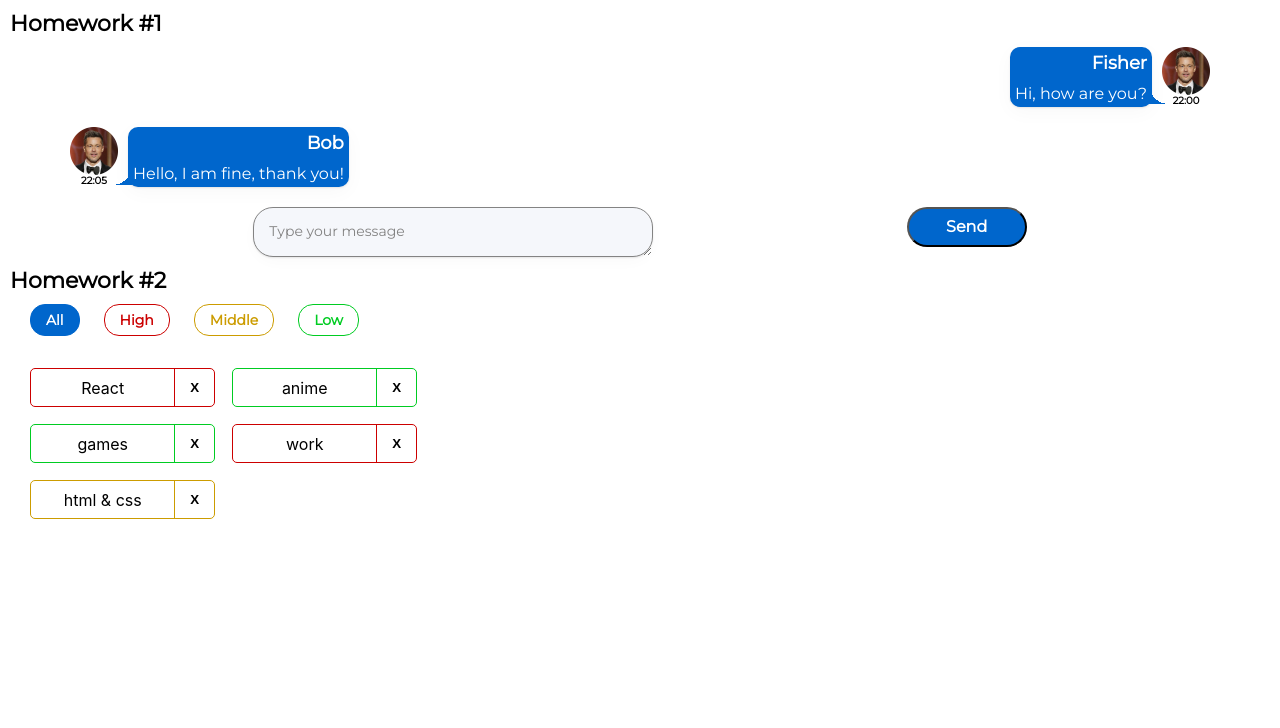
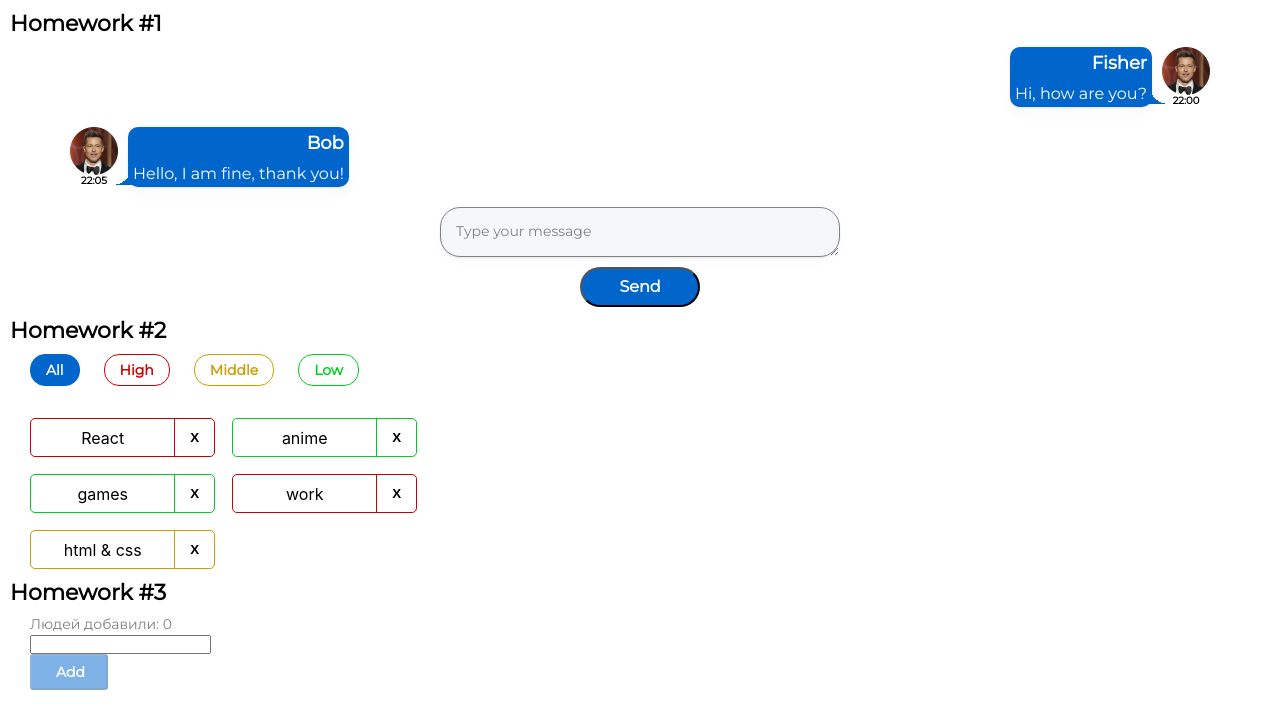
Before and after one commit to Raykar-jr/hws2-from-ignat, a React (Create React App) app: page /#/ in a window 1280 px wide. Shown: the top 728 px of the page. Built offline with nearby package versions, Linux system fonts and the light colour scheme.

Commit message:
Made hw3

```diff
--- a/src/s1-main/App.tsx
+++ b/src/s1-main/App.tsx
@@ -2,14 +2,14 @@
 import s from './App.module.css'
 import HW1 from '../s2-homeworks/hw01/HW1'
 import HW2 from "../s2-homeworks/hw02/HW2";
+import HW3 from "../s2-homeworks/hw03/HW3";
 
 function App() {
     return (
         <div className={s.App}>
             <HW1/>
-            {/*раскомментировать по ходу выполнения*/}
             <HW2/>
-            {/*<HW3/>*/}
+            <HW3/>
             {/*<HW4/>*/}
 
             {/*при выполнении дз 5 и более - закомментировать здесь дз 1-4, так как они есть внутри дз 5*/}
--- a/src/s2-homeworks/hw01/message-sender/MessageSender.module.css
+++ b/src/s2-homeworks/hw01/message-sender/MessageSender.module.css
@@ -1,6 +1,7 @@
 .sendForm {
     display: flex;
-    justify-content: space-evenly;
+    flex-direction: column;
+    align-items: center;
 }
 
 .textarea {
@@ -8,6 +9,7 @@
     min-height: 50px;
     min-width: 400px;
     max-width: 400px;
+    max-height: 60vh;
     background: #F5F7FB;
     box-shadow: 0 5px 20px rgba(29, 33, 38, 0.03), 0 1px 2px rgba(29, 33, 38, 0.1);
     border-radius: 20px;
@@ -31,7 +33,7 @@
     line-height: 20px;
     background: #0066CC;
     border-radius: 20px;
-
+    margin-top: 10px;
 }
 
 .button:hover {
--- a/src/s2-homeworks/hw03/Greeting.module.css
+++ b/src/s2-homeworks/hw03/Greeting.module.css
@@ -14,22 +14,51 @@
 }
 
 .errorInput {
+    border: 1px solid #D1D1D1;
+    border-radius: 5px;
+    height: 36px;
+    color: red;
 }
 
 .button {
+    width: 78px;
+    height: 36px;
+    padding: 5px 24px;
+    background: #0066CC;
+    opacity: 0.5;
+    border-radius: 3px;
+    font-family: 'Montserrat', sans-serif;
+    font-style: normal;
+    font-weight: 600;
+    font-size: 14px;
+    line-height: 20px;
+    color: #FFFFFF;
 }
 
 .button:focus {
 }
 
 .button:active {
+    opacity: 1.0;
 }
 
 .button:disabled {
 }
 
 .text {
+    font-family: 'Montserrat', sans-serif;
+    font-style: normal;
+    font-weight: 400;
+    font-size: 14px;
+    line-height: 17px;
+    color: rgba(0, 0, 0, 0.5);
 }
 
 .greeting {
+    font-family: 'Montserrat', sans-serif;
+    font-style: normal;
+    font-weight: 500;
+    font-size: 14px;
+    line-height: 17px;
+    color: #000000;
 }
--- a/src/s2-homeworks/hw03/Greeting.tsx
+++ b/src/s2-homeworks/hw03/Greeting.tsx
@@ -1,15 +1,15 @@
-import React, {ChangeEvent, KeyboardEvent} from 'react'
+import React, {ChangeEvent } from 'react'
 import s from './Greeting.module.css'
 
 type GreetingPropsType = {
-    name: any // need to fix any
-    setNameCallback: any // need to fix any
-    addUser: any // need to fix any
-    onBlur: any // need to fix any
-    onEnter: any // need to fix any
-    error: any // need to fix any
-    totalUsers: any // need to fix any
-    lastUserName?: any // need to fix any
+    name: string // need to fix any
+    setNameCallback: (e: ChangeEvent<HTMLInputElement>) => void // need to fix any
+    addUser: () => void // need to fix any
+    onBlur: () => void // need to fix any
+    onEnter: (e: KeyboardEvent) => void // need to fix any
+    error: string // need to fix any
+    totalUsers: number // need to fix any
+    lastUserName?: string // need to fix any
 }
 
 // презентационная компонента (для верстальщика)
@@ -25,8 +25,7 @@
         lastUserName,
     } // деструктуризация пропсов
 ) => {
-    const inputClass = s.errorInput // need to fix with (?:)
-
+    const inputClass = error ? s.errorInput : '' // need to fix with (?:)
     return (
         <div id={'hw3-form'} className={s.greetingForm}>
             <div className={s.text}>
@@ -57,13 +56,13 @@
                     className={s.button}
                     disabled={!name.trim()}
                 >
-                    add
+                    Add
                 </button>
             </div>
 
             {lastUserName && (
                 <div className={s.greeting}>
-                    Привет <span id={'hw3-last-user'}>{lastUserName}</span>!
+                    Привет, <span id={'hw3-last-user'}>{lastUserName}</span>!
                 </div>
             )}
         </div>
--- a/src/s2-homeworks/hw03/GreetingContainer.tsx
+++ b/src/s2-homeworks/hw03/GreetingContainer.tsx
@@ -1,20 +1,33 @@
-import React, { ChangeEvent, KeyboardEvent, useState } from 'react'
+import React, {ChangeEvent, useState} from 'react'
 import Greeting from './Greeting'
-import { UserType } from './HW3'
+import {UserType} from './HW3'
 
 type GreetingContainerPropsType = {
-    users: any // need to fix any
-    addUserCallback: any // need to fix any
+    users: UserType[]
+    addUserCallback: (name: string) => void
 }
 
-export const pureAddUser = (name: any, setError: any, setName: any, addUserCallback: any) => {
+export const pureAddUser = (name: string, setError: any, setName: Function, addUserCallback: (name: string) => void) => {
+    if (name.trim() === '') {
+        setError('Ошибка! Введите имя!')
+    } else {
+        addUserCallback(name)
+        setName('')
+    }
     // если имя пустое - показать ошибку, иначе - добавить юзера и очистить инпут
 }
 
-export const pureOnBlur = (name: any, setError: any) => { // если имя пустое - показать ошибку
+export const pureOnBlur = (name: string, setError: Function) => {
+    if (name.trim() === '') {
+        setError('Ошибка! Введите имя!')
+    }
+    // если имя пустое - показать ошибку
 }
 
-export const pureOnEnter = (e: any, addUser: any) => { // если нажата кнопка Enter - добавить
+export const pureOnEnter = (e: KeyboardEvent, addUser: () => void) => {
+    if (e.key === 'Enter') {
+        addUser()
+    }
 }
 
 // более простой и понятный для новичков
@@ -22,15 +35,15 @@
 
 // более современный и удобный для про :)
 const GreetingContainer: React.FC<GreetingContainerPropsType> = ({
-    users,
-    addUserCallback,
-}) => {
+                                                                     users,
+                                                                     addUserCallback,
+                                                                 }) => {
     // деструктуризация пропсов
-    const [name, setName] = useState<any>('') // need to fix any
-    const [error, setError] = useState<any>('') // need to fix any
+    const [name, setName] = useState<string>('')
+    const [error, setError] = useState<string>('')
 
-    const setNameCallback = (e: any) => { // need to fix any
-        setName('some name') // need to fix
+    const setNameCallback = (event: ChangeEvent<HTMLInputElement>) => {
+        setName(event.currentTarget.value)
 
         error && setError('')
     }
@@ -46,8 +59,8 @@
         pureOnEnter(e, addUser)
     }
 
-    const totalUsers = 0 // need to fix
-    const lastUserName = 'some name' // need to fix
+    const totalUsers = users.length // need to fix
+    const lastUserName = users[users.length - 1]?.name // need to fix
 
     return (
         <Greeting
--- a/src/s2-homeworks/hw03/HW3.tsx
+++ b/src/s2-homeworks/hw03/HW3.tsx
@@ -1,5 +1,5 @@
-import React, { useState } from 'react'
-import { v1 } from 'uuid'
+import React, {useState} from 'react'
+import {v1} from 'uuid'
 import s2 from '../../s1-main/App.module.css'
 import GreetingContainer from './GreetingContainer'
 
@@ -19,20 +19,22 @@
 
 // types
 export type UserType = {
-    _id: any // need to fix any
-    name: any // need to fix any
+    _id: string
+    name: string
 }
 
-export const pureAddUserCallback = (name: any, setUsers: any, users: any) => { // need to fix any
-    const user = { // need to fix
+export const pureAddUserCallback = (name: string, setUsers: Function, users: UserType[]) => {
+    const user = {
+        _id: v1(),
+        name,
     }
     setUsers([...users, user])
 }
 
 const HW3 = () => {
-    const [users, setUsers] = useState<any>([]) // need to fix any
+    const [users, setUsers] = useState<UserType[]>([])
 
-    const addUserCallback = (name: any) => { // need to fix any
+    const addUserCallback = (name: string) => {
         pureAddUserCallback(name, setUsers, users)
     }
 
@@ -41,7 +43,7 @@
             <div className={s2.hwTitle}>Homework #3</div>
             {/*для автоматической проверки дз (не менять)*/}
 
-            <div className={s2.hw}>
+            <div className={s2.hw} style={{marginLeft: '30px'}}>
                 <GreetingContainer
                     users={users}
                     addUserCallback={addUserCallback}
```
Also changed, not shown: 1 other file (tests, documents, lock files or other folders).
